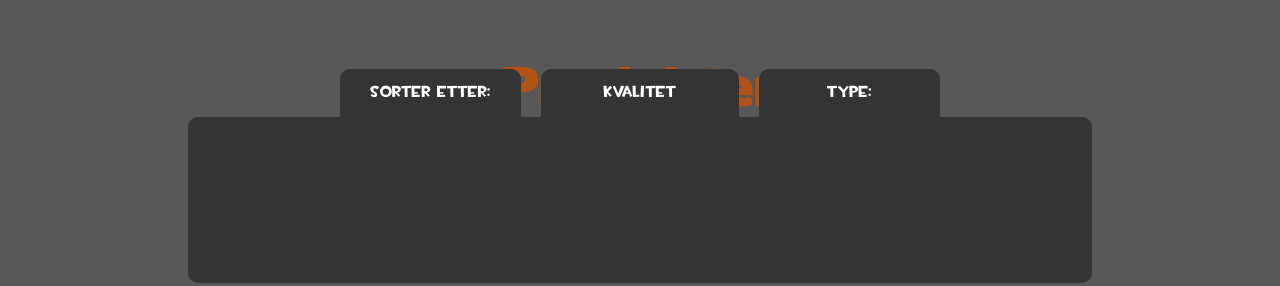
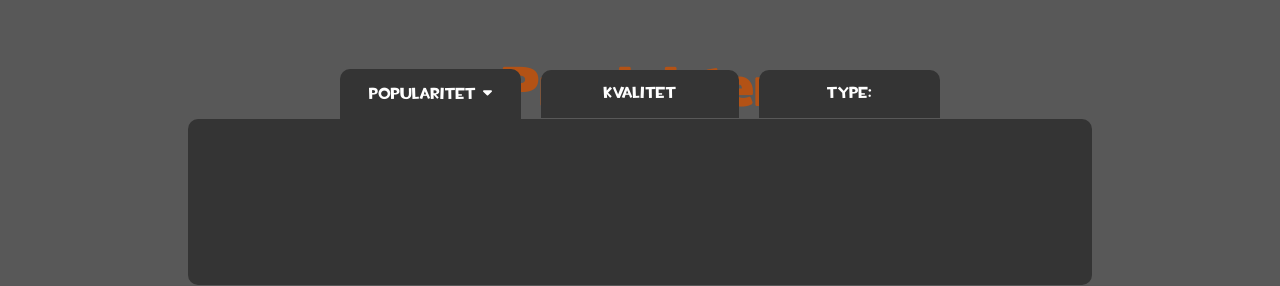
Before and after one commit to GormGT/OnlineStore, a plain HTML site: page html/products.html in a window 1280 px wide. Shown: the part 65-351 px from the top of the page. Drawn offline with Linux system fonts and the light colour scheme; no server answers.

Commit message:
Slight adjustments to popCat dropdowntoggle

```diff
--- a/css/main.css
+++ b/css/main.css
@@ -617,6 +617,11 @@ form.loginForm {
     border-bottom-left-radius: 0px;
     border-bottom-right-radius: 0px;
 }
+.dropdownToggle img{
+    width: 9px;
+    padding-left: 7px;
+    filter: invert(100%);
+}
 .dropdownToggle:hover{
     background-color: #222222;
     cursor: pointer;
--- a/html/products.html
+++ b/html/products.html
@@ -29,7 +29,7 @@
             </div>
             <div class="mainStoreNav">
                 <div class="dropdownContain popularCat"><!--Subcategories: Popularitet, Pris: Høyest til lavest, lavest til høyest-->
-                    <button class="dropdownToggle" onclick="showDropdown(1)">Sorter etter:</button>
+                    <button class="dropdownToggle" onclick="showDropdown(1)">Popularitet<img src="../img/caret-down-solid.svg" alt=""></button><!--Make the image be a part of the link and clickable-->
                     <div id="sortDropdown" class="dropdownContent">
                         <a href="#">Popularitet</a>
                         <a href="#">Pris: Høyest til lavest</a>
```
Also changed, not shown: img/caret-down-solid.svg (added).
